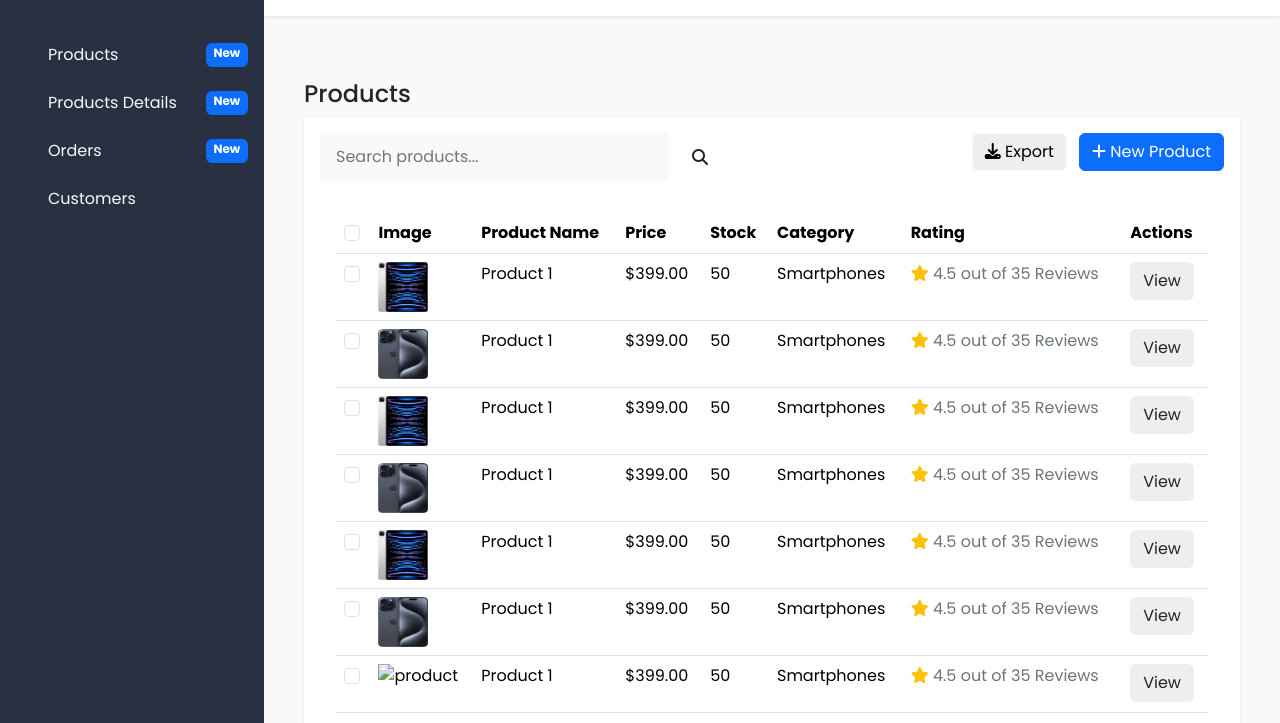
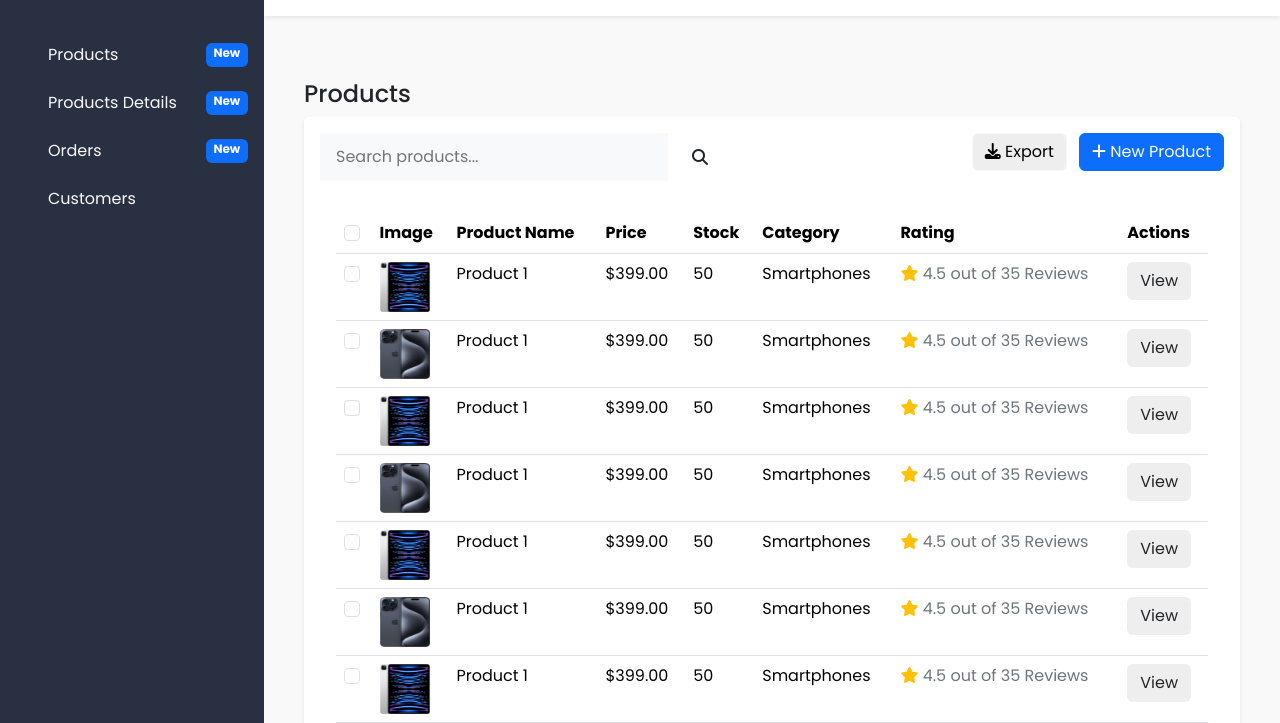
Before and after one commit to Mathew-Samir/Bootstrab-assignment, a plain HTML site: page index.html in a window 1280 px wide. Shown: the part 77-800 px from the top of the page. Drawn offline with nearby package versions, Linux system fonts and the light colour scheme; the site is published under a folder, as on GitHub Pages, so addresses that start at the root find nothing.

Commit message:
Update index.html

```diff
--- a/index.html
+++ b/index.html
@@ -296,7 +296,7 @@
                                                         <input class="form-check-input" type="checkbox" value=""
                                                             id="flexCheckDefault">
                                                     </th>
-                                                    <td><img src="/images/product-9.png" width="50" height="50"
+                                                    <td><img src="./images/product-9.png" width="50" height="50"
                                                             alt="product" decoding="async">
                                                     </td>
                                                     <td>Product 1</td>
```
